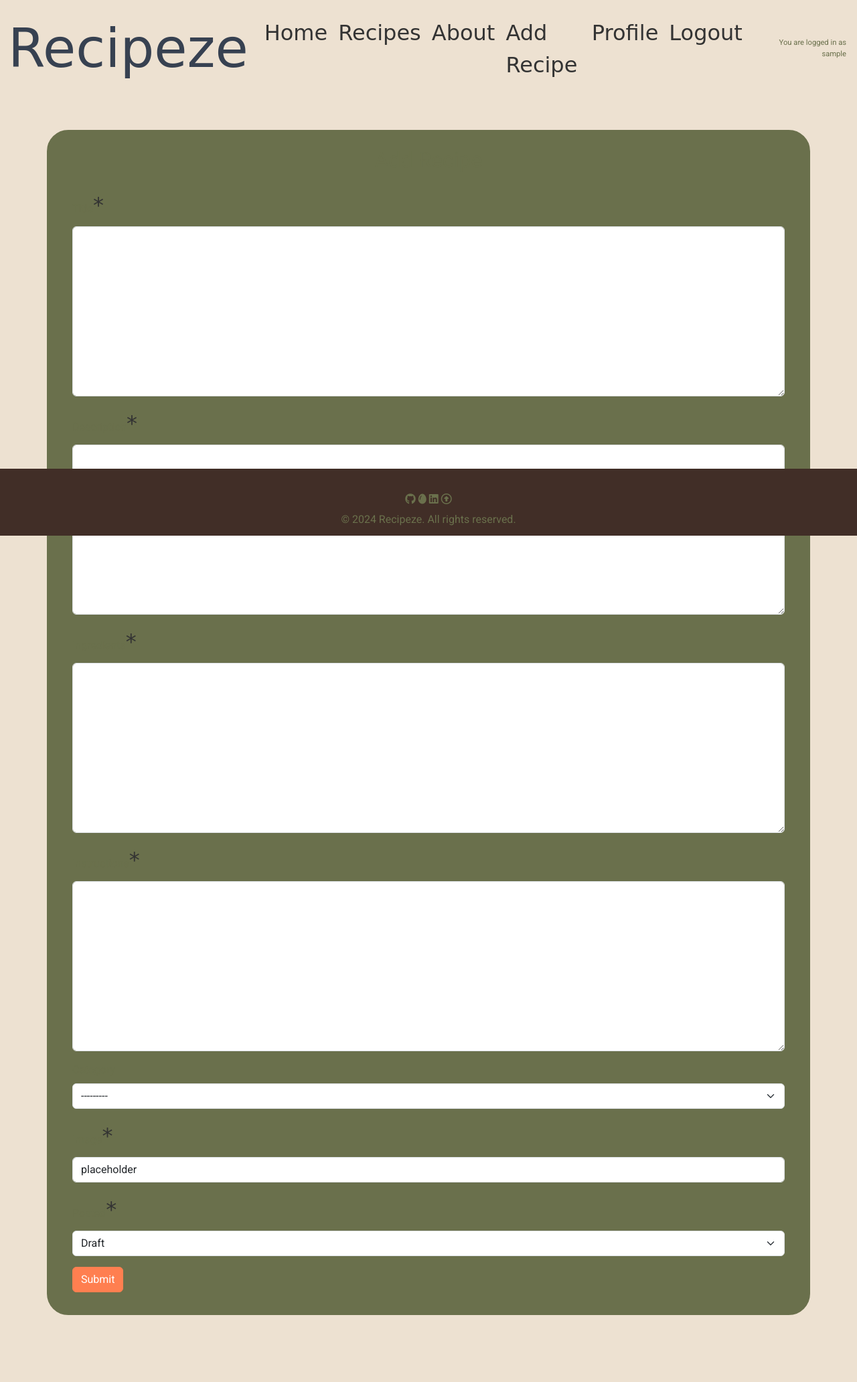
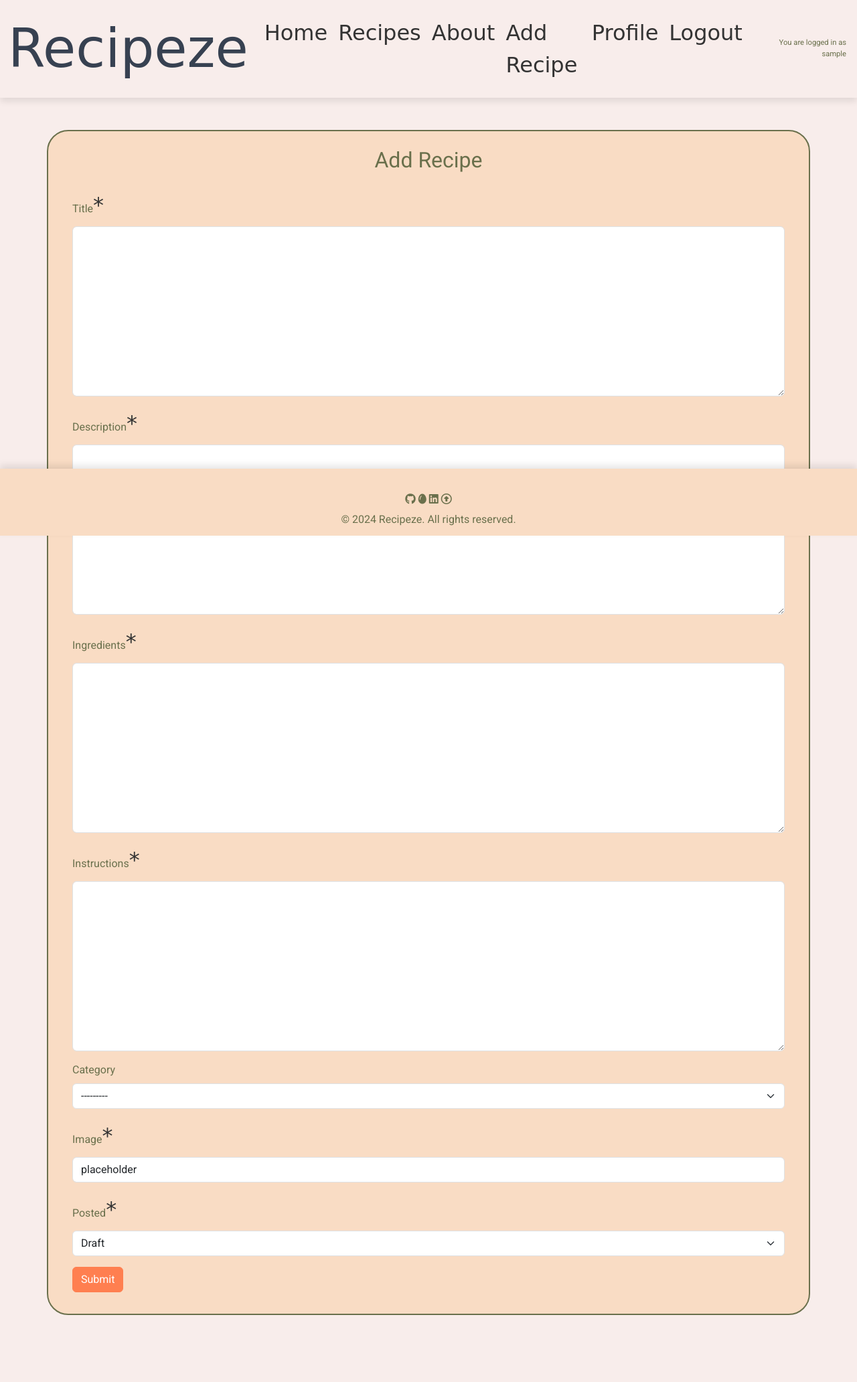
Before and after one commit to CiaranBrain/Recipeze, a Django app: page /recipes/add_recipe/ in a window 1280 px wide. Shown: the whole page at 67% size. Run offline with Django 4.2, Linux system fonts and the light colour scheme; the visitor is signed in with stand-in values (Sample User, id 1); data that the repository does not hold is empty; some libraries are stand-ins or nearby versions; some web fonts are replaced.

Commit message:
changed some styling

```diff
--- a/static/css/style.css
+++ b/static/css/style.css
@@ -39,17 +39,22 @@ main {
   margin: 0;
 }
 
-html, body {
+html,
+body {
   min-height: 100vh;
   padding-bottom: 30px;
-  background-color: var(--newbackgroud);
+  background-color: #F8EDEB;
+  /* background: rgb(255,190,121);
+  background: linear-gradient(0deg, rgba(255,190,121,1) 0%, rgba(237,225,209,1) 100%); */
 }
+
 /* messages */
 
 .alert {
   background-color: rgba(230, 147, 24, 0.5);
 
 }
+
 /* navbar */
 .navbar-brand {
   font-family: "Bilbo Swash Caps", cursive;
@@ -63,6 +68,7 @@ html, body {
 .navbar {
   background-color: transparent;
   color: var(--font);
+  box-shadow: 0px 5px 10px rgba(0, 0, 0, 0.1);
 }
 
 .navbar-nav .nav-link {
@@ -90,7 +96,7 @@ html, body {
   width: 100%;
 }
 
-.logged-in p{
+.logged-in p {
   font-size: 0.7rem;
 }
 
@@ -99,12 +105,14 @@ html, body {
 
 .footer {
   /* background-color: #A48E65; */
-    background-color: var(--notsure);
+  /* background-color: #ffbe79; */
+  background-color: #F9DCC4;
   position: fixed;
   bottom: 0;
   height: 100px;
   width: 100%;
   padding: 20px 0;
+  box-shadow: 0px -5px 10px rgba(0, 0, 0, 0.1);
 }
 
 .footer a {
@@ -184,7 +192,9 @@ html, body {
 .menu-text {
   text-align: center;
 }
-  .menu-text p, span {
+
+.menu-text p,
+span {
   font-family: "Edu NSW ACT Foundation", cursive;
   font-weight: 400;
   font-style: normal;
@@ -196,7 +206,8 @@ html, body {
 /* add recipe html */
 
 .recipe-form {
-    background-color: var(--newfont);
+  background-color: #F9DCC4;
+
   border-radius: 2rem;
   border: 2px solid var(--newfont);
   margin: 0 auto;
@@ -207,3 +218,14 @@ html, body {
 .row {
   margin: 0;
 }
+
+
+/* pagination */
+
+.pagination .page-link {
+  color: orangered;
+}
+
+.pagination .page-link:hover {
+  color: orange;
+}
```
Lines whose indentation alone changed are shown as unchanged.
